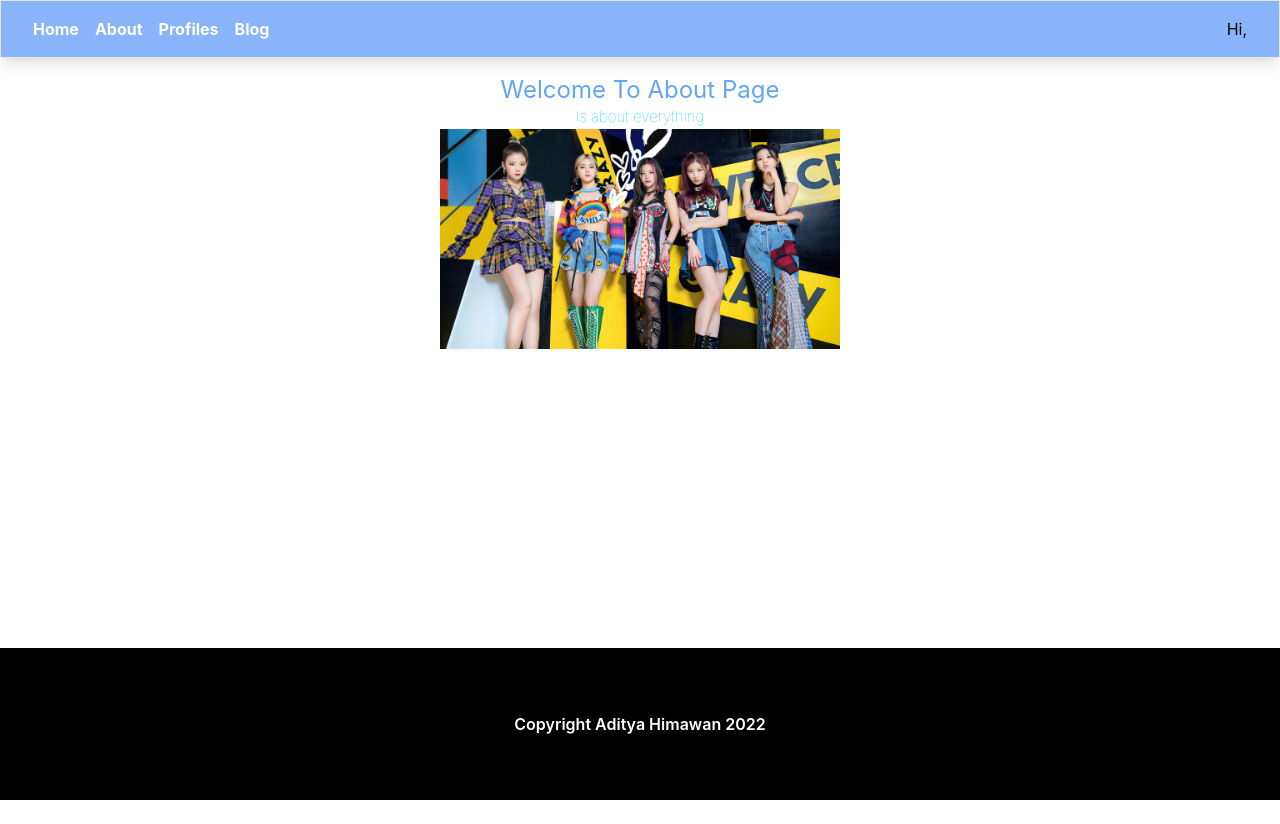
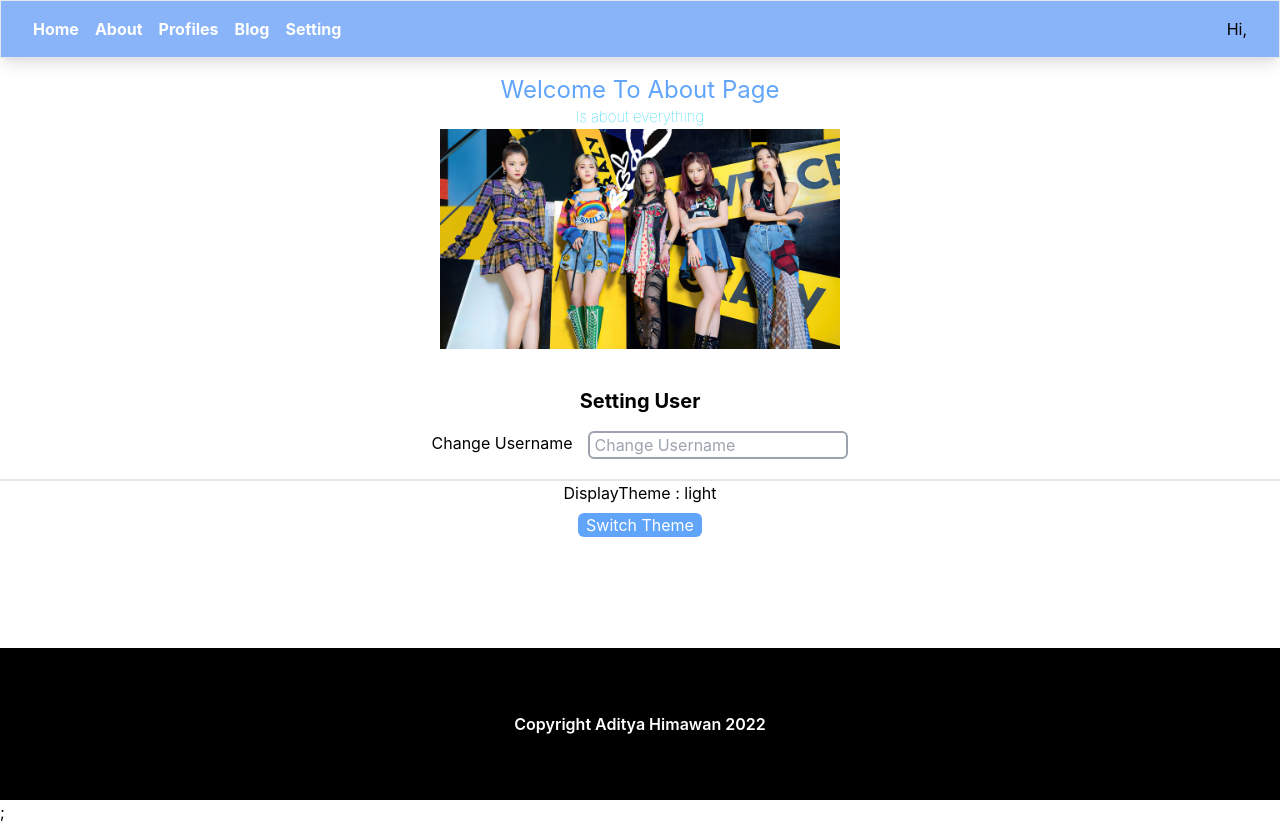
Before and after one commit to adityahimaone/FE-Learning-NextJS, a Next.js app: page /about in a window 1280 px wide. Before the commit the page ends 800 px from the top, so only its background shows below. Built offline with nearby package versions, Linux system fonts and the light colour scheme; no server answers.

Commit message:
Add Dark Mode & App Provider Custom Hook

```diff
--- /dev/null
+++ b/components/DisplayTheme.jsx
@@ -0,0 +1,18 @@
+import React from "react";
+import AppContext, { useAppContext } from "../context/appContext";
+import ToggleTheme from "./ToggleTheme";
+
+export default function DisplayTheme() {
+  const context = useAppContext(AppContext);
+
+  return (
+    <div className="text-center flex flex-col  justify-center border-t-2 my-5">
+      <div>
+        <span>DisplayTheme : {context.switchTheme}</span>
+      </div>
+      <div className="my-2">
+        <ToggleTheme />
+      </div>
+    </div>
+  );
+}
--- a/components/Header/navbar.jsx
+++ b/components/Header/navbar.jsx
@@ -1,11 +1,14 @@
-import { useContext } from "react";
 import Link from "next/link";
-import AppContext from "../../context/appContext";
+import AppContext, { useAppContext } from "../../context/appContext";
 
 export default function index() {
-  const context = useContext(AppContext);
+  const context = useAppContext(AppContext);
   return (
-    <header className="p-4 bg-blue-500 shadow-lg bg-clip-padding bg-opacity-60 border border-gray-200 backdrop-blur-md ">
+    <header
+      className={`p-4  shadow-lg bg-clip-padding bg-opacity-60 border border-gray-200 backdrop-blur-md ${
+        context.switchTheme === "dark" ? "bg-gray-900" : "bg-blue-500"
+      }`}
+    >
       <div className="flex justify-between container mx-auto">
         <div className="mx-4">
           <ul className="flex flex-row gap-4">
@@ -21,6 +24,9 @@ export default function index() {
             <li className="text-white font-bold hover:text-blue-400">
               <Link href="/blog">Blog</Link>
             </li>
+            <li className="text-white font-bold hover:text-blue-400">
+              <Link href="/setting">Setting</Link>
+            </li>
           </ul>
         </div>
         <div className="mx-4">
--- /dev/null
+++ b/components/ToggleTheme.jsx
@@ -0,0 +1,19 @@
+import AppContext, { useAppContext } from "../context/appContext";
+
+export default function ToggleTheme() {
+  const context = useAppContext(AppContext);
+  return (
+    <button
+      type="button"
+      onClick={(e) => {
+        e.preventDefault();
+        context.setSwitchTheme(
+          context.switchTheme === "dark" ? "light" : "dark"
+        );
+      }}
+      className="bg-blue-400 px-2 rounded-md text-white w-fit hover:bg-blue-700"
+    >
+      Switch Theme
+    </button>
+  );
+}
--- /dev/null
+++ b/components/setting.jsx
@@ -0,0 +1,26 @@
+import React from "react";
+import AppContext, { useAppContext } from "../context/appContext";
+
+export default function setting() {
+  const context = useAppContext(AppContext);
+  return (
+    <div>
+      <h1 className="text-center text-xl font-bold p-4">Setting User</h1>
+      <div>
+        <div className="flex justify-center gap-4">
+          <span>Change Username</span>
+          <input
+            type="text"
+            onChange={(e) => {
+              context.setuser({ ...context.user, username: e.target.value });
+            }}
+            className="px-1 rounded-md border-2 border-gray-400"
+            name="username"
+            placeholder="Change Username"
+            value={context.user.username ?? ""}
+          />
+        </div>
+      </div>
+    </div>
+  );
+}
--- /dev/null
+++ b/context/AppProvider.js
@@ -0,0 +1,28 @@
+import React, { useState, useEffect, useMemo } from "react";
+import AppContext from "./appContext";
+
+export default function AppProvider({ children }) {
+  const [user, setuser] = useState({});
+  const [switchTheme, setSwitchTheme] = useState("light");
+
+  useEffect(() => {
+    fetch("https://jsonplaceholder.typicode.com/users/1")
+      .then((response) => response.json())
+      .then((data) => setuser(data));
+  }, []);
+
+  const appContextValue = useMemo(
+    () => ({
+      user,
+      setuser,
+      switchTheme,
+      setSwitchTheme,
+    }),
+    [user, switchTheme]
+  );
+  return (
+    <AppContext.Provider value={appContextValue}>
+      {children}
+    </AppContext.Provider>
+  );
+}
--- a/context/appContext.js
+++ b/context/appContext.js
@@ -1,7 +1,11 @@
-import { createContext } from "react";
+import { createContext, useContext } from "react";
 
 const AppContext = createContext({
   empty: true,
 });
 
+export function useAppContext() {
+  return useContext(AppContext);
+}
+
 export default AppContext;
--- a/pages/_app.js
+++ b/pages/_app.js
@@ -1,7 +1,12 @@
+import AppProvider from "../context/AppProvider";
 import "../styles/globals.css";
 
 function MyApp({ Component, pageProps }) {
-  return <Component {...pageProps} />;
+  return (
+    <AppProvider>
+      <Component {...pageProps} />;
+    </AppProvider>
+  );
 }
 
 export default MyApp;
--- a/pages/about.jsx
+++ b/pages/about.jsx
@@ -1,34 +1,19 @@
-import { useState, useEffect, useMemo } from "react";
 import Image from "next/image";
 import styles from "../styles/About.module.css";
 import Layout from "../layouts/mainLayout";
-import AppContext from "../context/appContext";
+import Setting from "../components/setting";
+import DisplayTheme from "../components/DisplayTheme";
 
 export default function about() {
-  const [user, setuser] = useState({});
-
-  useEffect(() => {
-    fetch("https://jsonplaceholder.typicode.com/users/1")
-      .then((response) => response.json())
-      .then((data) => setuser(data));
-  }, []);
-
-  const appContextValue = useMemo(
-    () => ({
-      user,
-    }),
-    [user]
-  );
-
   return (
-    <AppContext.Provider value={appContextValue}>
     <Layout pageTitle="About">
       <div className="text-center p-4">
         <h1 className="text-2xl text-blue-400">Welcome To About Page</h1>
         <h2 className={styles["title-h1"]}>Is about everything</h2>
         <Image src="/img/itzy.jpg" width={400} height={220} alt="about" />
       </div>
+      <Setting />
+      <DisplayTheme />
     </Layout>
-    </AppContext.Provider>
   );
 }
--- a/pages/profile/[id].jsx
+++ b/pages/profile/[id].jsx
@@ -6,11 +6,8 @@ export default function ProfilDynamic(props) {
   const router = useRouter();
   const { id } = router.query;
 
-  console.log(UserData);
   return (
     <Layout>
-      {/* add back button */}
-
       <h1 className="text-center text-xl font-semibold p-4">
         Profile Detail {id}
       </h1>
```
Lines whose indentation alone changed are shown as unchanged.
